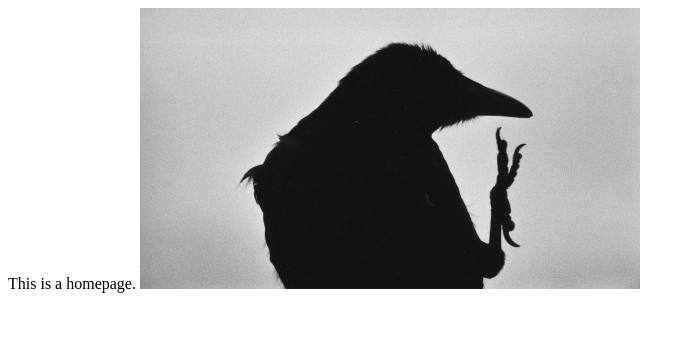
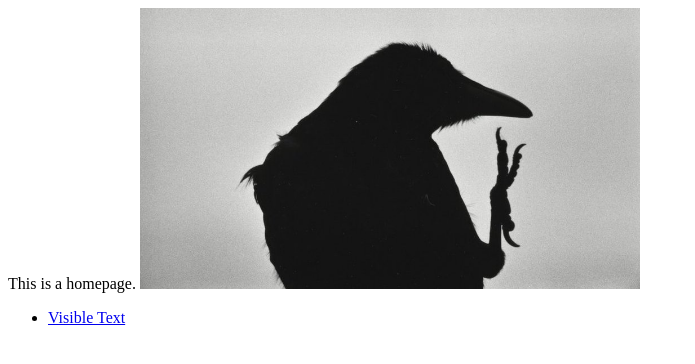
Before and after one commit to sparrows1932/silver-computing-machine, a plain HTML site: page index.html in a window 1280 px wide. Shown: the whole page, without its empty margins (0-695 px from the left). Drawn offline with Linux system fonts and the light colour scheme.

Commit message:
Update index.html

```diff
--- a/index.html
+++ b/index.html
@@ -7,5 +7,10 @@
   <body>
     This is a homepage.
     <img src="https://sparrows1932.github.io/silver-computing-machine/images/crow.jpg" width="500">
+   <ul>
+<li> <a href=https://www.moma.org/>Visible Text</a>
+</li>
+
+   </ul>
   </body>
 </html>
```
